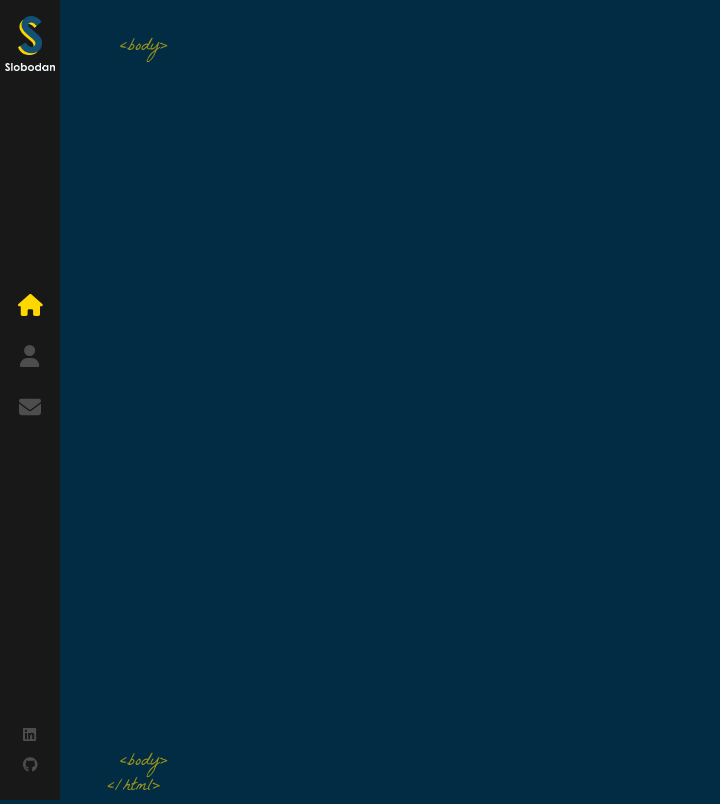
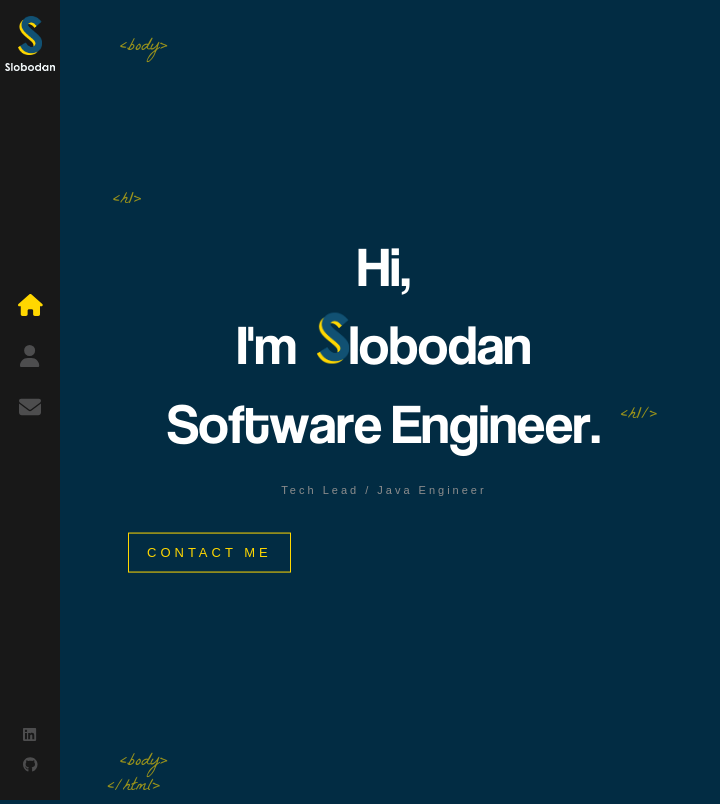
Before and after one commit to emccann3/portfolio, a React (Create React App) app: page / in a window 1280 px wide. Shown: the whole page, without its empty margins (0-720 px from the left). Built offline with nearby package versions, Linux system fonts and the light colour scheme.

Commit message:
Added Home page with animation

```diff
--- a/src/App.js
+++ b/src/App.js
@@ -1,12 +1,15 @@
 import './App.scss';
 import { Routes, Route } from 'react-router-dom';
 import Layout from './components/Layout';
+import Home from './components/Home';
 
 function App() {
   return (
     <>
       <Routes>
-        <Route path="/" element={<Layout />}></Route>
+        <Route path="/" element={<Layout />}>
+          <Route index element={<Home />} />
+        </Route>
       </Routes>
     </>
   );
--- /dev/null
+++ b/src/components/AnimatedLetters/index.js
@@ -0,0 +1,17 @@
+import './index.scss';
+
+const AnimatedLetters = ({ letterClass, strArray, idx }) => {
+    return (
+        <span>
+            {
+                strArray.map((char, i) => (
+                    <span key={char + i} className={`${letterClass} _${i + idx}`}>
+                        {char}
+                    </span>
+                ))
+            }
+        </span>
+    )
+};
+
+export default AnimatedLetters
--- /dev/null
+++ b/src/components/AnimatedLetters/index.scss
@@ -0,0 +1,24 @@
+.text-animate {
+    display: inline-block;
+    opacity: 0;
+    animation: bounceIn 1s 1s;
+    animation-fill-mode: forwards;
+    min-width: 10px;
+
+    .text-animate-hover {
+        min-width: 10px;
+        display: inline-block;
+        animation-fill-mode: both;
+
+        &.hover {
+            animation: rubberBand 1s;
+            color: #ffd700;
+        }
+    }
+}
+
+@for $i from 1 through 39 {
+    .text-animate._#{$i} {
+        animation-delay: #{$i / 10}s;
+    }
+}
--- /dev/null
+++ b/src/components/Home/index.js
@@ -0,0 +1,39 @@
+import LogoTitle from '../../assets/images/logo-s.png'
+import './index.scss';
+import { Link } from 'react-router-dom'
+import AnimatedLetters from '../AnimatedLetters'
+import { useState } from 'react'
+
+const Home = () => {
+    const [letterClass, setLetterClass] = useState('text-animate')
+    const nameArray = ['l', 'o', 'b', 'o', 'd', 'a', 'n'] // TODO - update to my name
+    const jobArray = ['S', 'o', 'f', 't', 'w', 'a', 'r', 'e', ' ', 'E', 'n', 'g', 'i', 'n', 'e', 'e', 'r', '.'] // TODO - create a function to take a string and create this array.
+    return (
+        <div className="container home-page">
+            <div className="text-zone">
+                <h1>
+                    <span className={letterClass}>H</span>
+                    <span className={`${letterClass} _12`}>i,</span>
+                    <br />
+                    <span className={`${letterClass} _13`}>I</span>
+                    <span className={`${letterClass} _14`}>'m</span>
+                    {/* change image to my logo */}
+                    <img src={LogoTitle} alt="developer" />
+                    <AnimatedLetters letterClass={letterClass}
+                        strArray={nameArray}
+                        idx={15} />
+                    <br />
+                    <AnimatedLetters letterClass={letterClass}
+                        strArray={jobArray}
+                        idx={22} />
+                </h1>
+                <h2>Tech Lead / Java Engineer</h2>
+                <Link to="/contact" className="flat-button">
+                    CONTACT ME
+                </Link>
+            </div>
+        </div>
+    )
+}
+
+export default Home
--- /dev/null
+++ b/src/components/Home/index.scss
@@ -0,0 +1,81 @@
+.home-page {
+
+    .text-zone {
+        position: absolute;
+        left: 10%;
+        top: 50%;
+        transform: translateY(-50%);
+        width: 40%;
+        max-height: 90%;
+    }
+
+    h1 {
+        color: #fff;
+        font-size: 56px;
+        margin: 0;
+        font-family: 'Coolvetica';
+        font-weight: 400;
+
+        &:before {
+            content: '<h1>';
+            font-family: 'La Belle Aurore', cursive;
+            color: #ffd700;
+            font-size: 18px;
+            position: absolute;
+            margin-top: -40px;
+            left: -15px;
+            opacity: 0.6;
+        }
+
+        &:after {
+            content: '<h1/>';
+            font-family: 'La Belle Aurore', cursive;
+            color: #ffd700;
+            font-size: 18px;
+            position: absolute;
+            margin-top: 18px;
+            margin-left: 20px;
+            animation: fadeIn 1s 1.7s backwards;
+            opacity: 0.6;
+        }
+
+        img {
+            width: 32px;
+            margin-left: 20px;
+            opacity: 0;
+            height: auto;
+            animation: rotateIn 1s linear both;
+            animation-delay: 1.4s;
+        }
+    }
+
+    h2 {
+        color: #8d8d8d;
+        margin-top: 20px;
+        font-weight: 400;
+        font-size: 11px;
+        font-family: sans-serif;
+        letter-spacing: 3px;
+        animation: fadeIn 1s 1.8s backwards;
+    }
+
+    .flat-button {
+        color: #ffd700;
+        font-size: 13px;
+        font-weight: 400;
+        letter-spacing: 4px;
+        font-family: sans-serif;
+        text-decoration: none;
+        padding: 10px 18px;
+        border: 1px solid #ffd700;
+        margin-top: 25px;
+        float: left;
+        animation: fadeInAnimation 1s 1.8s backwards;
+        white-space: nowrap;
+
+        &:hover {
+            background: #ffd700;
+            color: #333;
+        }
+    }
+}
--- a/src/components/Layout/index.scss
+++ b/src/components/Layout/index.scss
@@ -22,3 +22,18 @@
 .bottom-tag-html {
     margin-left: -20px;
 }
+
+.container {
+    width: 100%;
+    will-change: contents;
+    height: 90%;
+    min-height: 566px;
+    position: absolute;
+    opacity: 0;
+    top: 5%;
+    margin: 0 auto;
+    z-index: 1;
+    transform-style: preserve-3d;
+    animation: fadeIn 1s forwards; // animate.scss package
+    animation-delay: 1s;
+}
```
